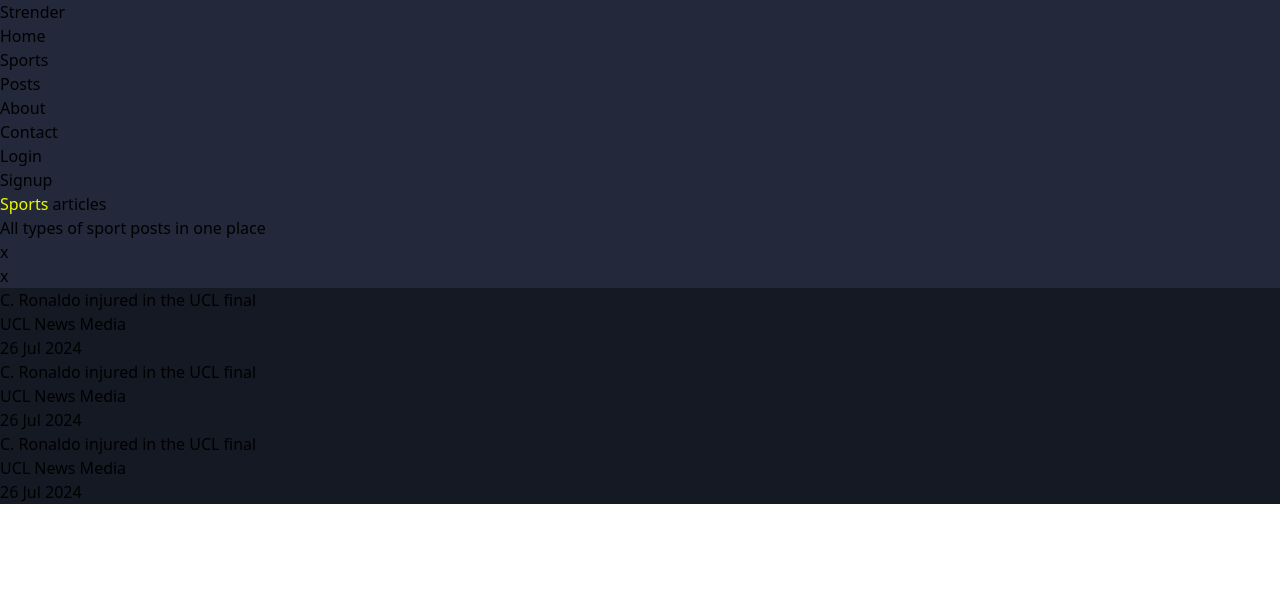
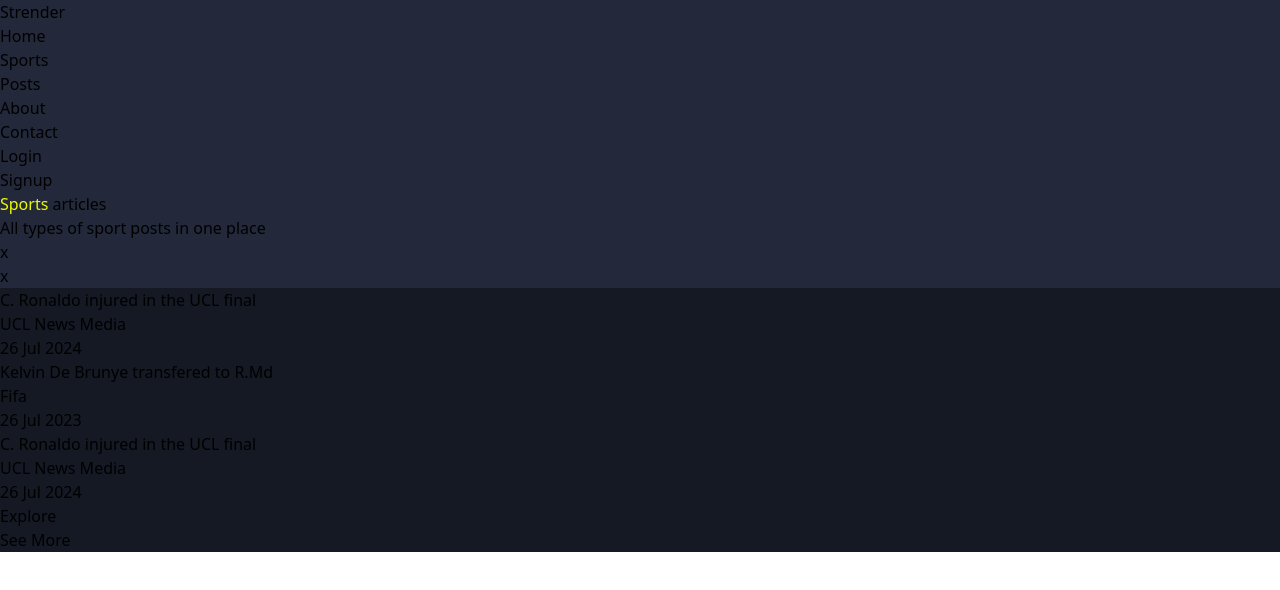
Before and after one commit to Okeke-Divine/strender, a React (Vite) app: page / in a window 1280 px wide. Shown: the top 590 px of the page. Built offline with nearby package versions, Linux system fonts and the light colour scheme.

Commit message:
started the explore component

```diff
--- a/src/components/HighLights.jsx
+++ b/src/components/HighLights.jsx
@@ -10,23 +10,23 @@ export default function HighLights() {
       cols: ["bg-blue-500", "text-blue-200"],
     },
     {
-      title: "C. Ronaldo injured in the UCL final",
-      newsChannel: "UCL News Media",
-      date: "26 Jul 2024",
-      cols: ["bg-red-500", "text-red-200"],
+      title: "Kelvin De Brunye transfered to R.Md",
+      newsChannel: "Fifa",
+      date: "26 Jul 2023",
+      cols: ["bg-green-500", "text-green-200"],
     },
     {
         title: "C. Ronaldo injured in the UCL final",
         newsChannel: "UCL News Media",
         date: "26 Jul 2024",
-        cols: ["bg-yellow-500", "text-yellow-200"],
+        cols: ["bg-orange-500", "text-orange-100"],
       },
   ];
   return (
     <>
-      <div className="block md:flex gap-x-5">
+      <div className="block md:flex gap-x-5 items-center">
         {highlights.map((highlight, index) => (
-          <div className="w-1/3" key={index}>
+          <div className="mt-2 md:mt-0 w-full md:w-1/3" key={index}>
             <SportCardHeadlines
               title={highlight.title}
               newsChannel={highlight.newsChannel}
--- a/src/pages/landingPage.jsx
+++ b/src/pages/landingPage.jsx
@@ -36,7 +36,15 @@ export default function LandingPage({ site_name }) {
       <NavBar site_name={site_name} />
       <__PartialHero />
       <main className="mt-5 px-5 sm:px-10 md:px-20 lg:px-36">
-          <HighLights />
+        <HighLights />
+        <div className="mt-5">
+          <div className="flex justify-between items-center">
+            <div className="text-xl font-bold text-white">Explore</div>
+            <div>
+              <a href="#" className="cs-text-yellow-2">See More</a>
+            </div>
+          </div>
+        </div>
       </main>
     </>
   );
```
